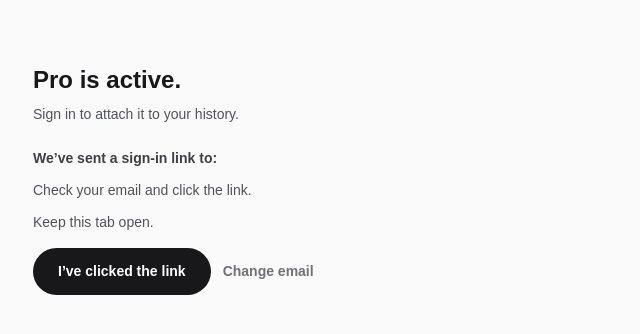
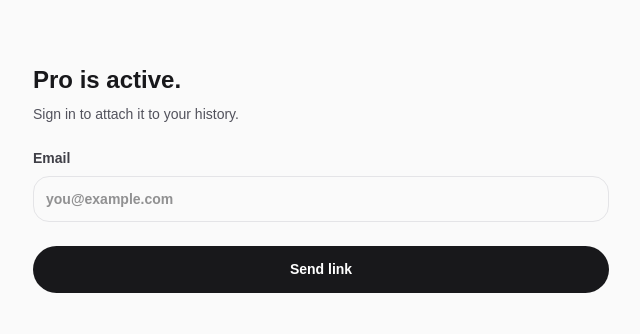
Before and after one commit to bbyjae-django-lab/quadrant, a Next.js app: page /billing/success in a window 1280 px wide. Shown: the top 334 px of the page, without its empty margins (319-959 px from the left). Built offline with nearby package versions, Linux system fonts and the light colour scheme; no server answers.

Commit message:
Goal: Make /billing/success a calm, deterministic state machine (no flicker, no loops).

```diff
--- /dev/null
+++ b/app/api/stripe/session/route.ts
@@ -0,0 +1,30 @@
+import { NextResponse } from "next/server";
+import Stripe from "stripe";
+
+const stripe = new Stripe(process.env.STRIPE_SECRET_KEY ?? "", {
+  apiVersion: "2024-04-10",
+});
+
+export async function GET(req: Request) {
+  const url = new URL(req.url);
+  const sessionId = url.searchParams.get("session_id");
+
+  if (!sessionId) {
+    return NextResponse.json({ error: "Missing session_id" }, { status: 400 });
+  }
+
+  try {
+    const session = await stripe.checkout.sessions.retrieve(sessionId);
+    const email =
+      session.customer_details?.email ?? session.customer_email ?? null;
+    const customerId =
+      typeof session.customer === "string" ? session.customer : null;
+
+    return NextResponse.json({ email, customerId });
+  } catch (error) {
+    return NextResponse.json(
+      { error: "Failed to fetch session" },
+      { status: 500 },
+    );
+  }
+}
--- a/app/billing/success/SuccessClient.tsx
+++ b/app/billing/success/SuccessClient.tsx
@@ -1,19 +1,19 @@
 "use client";
 
-import { useEffect, useMemo, useRef, useState } from "react";
+import { useCallback, useEffect, useMemo, useRef, useState } from "react";
 import { useRouter, useSearchParams } from "next/navigation";
 
 import { getSupabaseClient } from "../../lib/supabaseClient";
 
+const STORAGE_SESSION_KEY = "quadrant_success_session_id";
 const STORAGE_EMAIL_KEY = "quadrant_success_email";
 const STORAGE_PENDING_KEY = "quadrant_success_pending_attach";
-const POLL_INTERVAL_MS = 1000;
-const POLL_TIMEOUT_MS = 30000;
 const CHECK_DEBOUNCE_MS = 750;
 
-type Status =
-  | "idle"
-  | "emailSent"
+type Step =
+  | "loading"
+  | "need_email"
+  | "email_sent"
   | "checking"
   | "attaching"
   | "success"
@@ -22,12 +22,16 @@ type Status =
 export default function SuccessClient() {
   const router = useRouter();
   const searchParams = useSearchParams();
+  const [step, setStep] = useState<Step>("loading");
   const [email, setEmail] = useState("");
-  const [status, setStatus] = useState<Status>("idle");
   const [error, setError] = useState<string | null>(null);
   const isCheckingRef = useRef(false);
   const lastAttemptAtRef = useRef(0);
-  const pollingRef = useRef<number | null>(null);
+  const emailRef = useRef("");
+
+  useEffect(() => {
+    emailRef.current = email;
+  }, [email]);
 
   const redirectTo = useMemo(() => {
     if (typeof window === "undefined") {
@@ -35,19 +39,19 @@ export default function SuccessClient() {
     }
     const params = new URLSearchParams(searchParams?.toString());
     params.set("attached", "1");
-    const query = params.toString();
-    return `${window.location.origin}/billing/success?${query}`;
+    return `${window.location.origin}/billing/success?${params.toString()}`;
   }, [searchParams]);
 
-  const clearPending = () => {
+  const clearPending = useCallback(() => {
     if (typeof window === "undefined") {
       return;
     }
+    localStorage.removeItem(STORAGE_SESSION_KEY);
     localStorage.removeItem(STORAGE_EMAIL_KEY);
     localStorage.removeItem(STORAGE_PENDING_KEY);
-  };
+  }, []);
 
-  const checkSessionAndAttach = async () => {
+  const checkSessionAndAttach = useCallback(async () => {
     const now = Date.now();
     if (isCheckingRef.current) {
       return;
@@ -62,64 +66,110 @@ export default function SuccessClient() {
       isCheckingRef.current = false;
       return;
     }
-    setStatus("checking");
+    setStep("checking");
     const sessionResult = await client.auth.getSession();
     const session = sessionResult.data.session;
     const user = session?.user;
     if (!user || !session?.access_token) {
-      setStatus("emailSent");
-      setError("Not signed in yet. Click the link in your email, then try again.");
+      setStep("email_sent");
+      setError(
+        "Not signed in yet. Click the link in your email, then try again.",
+      );
       isCheckingRef.current = false;
       return;
     }
     const storedEmail =
-      email.trim() ||
+      emailRef.current.trim() ||
       (typeof window !== "undefined"
         ? localStorage.getItem(STORAGE_EMAIL_KEY) ?? ""
         : "");
     if (!storedEmail) {
-      setStatus("emailSent");
+      setStep("email_sent");
       isCheckingRef.current = false;
       return;
     }
-    setStatus("attaching");
+    setStep("attaching");
+    const sessionId =
+      typeof window !== "undefined"
+        ? localStorage.getItem(STORAGE_SESSION_KEY)
+        : null;
     const response = await fetch("/api/billing/attach", {
       method: "POST",
       headers: {
         "Content-Type": "application/json",
         Authorization: `Bearer ${session.access_token}`,
       },
-      body: JSON.stringify({ email: storedEmail }),
+      body: JSON.stringify({ email: storedEmail, session_id: sessionId }),
     });
     if (!response.ok) {
       console.warn("Billing attach failed.");
-      setStatus("error");
+      setStep("error");
       setError("Couldn’t confirm Pro yet. Try again.");
       isCheckingRef.current = false;
       return;
     }
-    setStatus("success");
+    setStep("success");
     clearPending();
     window.setTimeout(() => {
       router.replace("/dashboard");
     }, 800);
     isCheckingRef.current = false;
-  };
+  }, [clearPending, router]);
+
+  useEffect(() => {
+    let active = true;
+    const init = async () => {
+      const sessionId = searchParams?.get("session_id");
+      if (typeof window !== "undefined" && sessionId) {
+        localStorage.setItem(STORAGE_SESSION_KEY, sessionId);
+      }
+      const storedEmail =
+        typeof window !== "undefined"
+          ? localStorage.getItem(STORAGE_EMAIL_KEY) ?? ""
+          : "";
+      const pending =
+        typeof window !== "undefined"
+          ? localStorage.getItem(STORAGE_PENDING_KEY) === "1"
+          : false;
+      let resolvedEmail = storedEmail;
+      if (!resolvedEmail && sessionId) {
+        try {
+          const response = await fetch(
+            `/api/stripe/session?session_id=${encodeURIComponent(sessionId)}`,
+          );
+          if (response.ok) {
+            const data = (await response.json()) as { email?: string | null };
+            if (data?.email) {
+              resolvedEmail = data.email;
+            }
+          }
+        } catch {
+          // ignore
+        }
+      }
+      if (!active) {
+        return;
+      }
+      if (resolvedEmail) {
+        setEmail(resolvedEmail);
+      }
+      if (pending && resolvedEmail) {
+        setStep("email_sent");
+      } else {
+        setStep("need_email");
+      }
+    };
+    void init();
+    return () => {
+      active = false;
+    };
+  }, [searchParams]);
 
   useEffect(() => {
     const client = getSupabaseClient();
     if (!client) {
       return;
     }
-    if (typeof window !== "undefined") {
-      const storedEmail = localStorage.getItem(STORAGE_EMAIL_KEY);
-      const pending = localStorage.getItem(STORAGE_PENDING_KEY);
-      if (storedEmail && pending === "1") {
-        setEmail(storedEmail);
-        setStatus("emailSent");
-      }
-    }
-    void checkSessionAndAttach();
     const { data: subscription } = client.auth.onAuthStateChange(
       (_event, session) => {
         if (session && localStorage.getItem(STORAGE_PENDING_KEY) === "1") {
@@ -142,29 +192,11 @@ export default function SuccessClient() {
       }
     };
     window.addEventListener("storage", handleStorage);
-    const start = Date.now();
-    pollingRef.current = window.setInterval(() => {
-      const pending =
-        typeof window !== "undefined" &&
-        localStorage.getItem(STORAGE_PENDING_KEY) === "1";
-      if (!pending) {
-        return;
-      }
-      void checkSessionAndAttach();
-      if (Date.now() - start > POLL_TIMEOUT_MS && pollingRef.current) {
-        window.clearInterval(pollingRef.current);
-        pollingRef.current = null;
-      }
-    }, POLL_INTERVAL_MS);
     return () => {
       subscription?.subscription.unsubscribe();
       window.removeEventListener("storage", handleStorage);
-      if (pollingRef.current) {
-        window.clearInterval(pollingRef.current);
-        pollingRef.current = null;
-      }
     };
-  }, [router]);
+  }, [checkSessionAndAttach]);
 
   const handleSendLink = async () => {
     if (!email.trim()) {
@@ -175,7 +207,7 @@ export default function SuccessClient() {
       return;
     }
     setError(null);
-    setStatus("checking");
+    setStep("checking");
     if (typeof window !== "undefined") {
       localStorage.setItem(STORAGE_EMAIL_KEY, email.trim());
       localStorage.setItem(STORAGE_PENDING_KEY, "1");
@@ -185,15 +217,15 @@ export default function SuccessClient() {
       options: redirectTo ? { emailRedirectTo: redirectTo } : undefined,
     });
     if (!error) {
-      setStatus("emailSent");
+      setStep("email_sent");
       return;
     }
-    setStatus("error");
+    setStep("error");
     setError("Unable to send link.");
   };
 
   const renderBody = () => {
-    if (status === "success") {
+    if (step === "success") {
       return (
         <div className="space-y-2 text-sm text-zinc-600">
           <p>Pro is active.</p>
@@ -202,7 +234,7 @@ export default function SuccessClient() {
         </div>
       );
     }
-    if (status === "emailSent" || status === "checking" || status === "attaching") {
+    if (step === "email_sent" || step === "checking" || step === "attaching") {
       return (
         <div className="space-y-3 text-sm text-zinc-600">
           <div>
@@ -227,16 +259,16 @@ export default function SuccessClient() {
               type="button"
               className="btn-tertiary text-sm"
               onClick={() => {
-                setStatus("idle");
+                setStep("need_email");
                 setError(null);
-                setEmail("");
+                setEmail(emailRef.current);
                 clearPending();
               }}
             >
               Change email
             </button>
           </div>
-          {(status === "checking" || status === "attaching") ? (
+          {step === "checking" || step === "attaching" ? (
             <p className="text-xs text-zinc-500">Checking sign-in…</p>
           ) : null}
         </div>
@@ -277,7 +309,7 @@ export default function SuccessClient() {
           </p>
         </div>
         {renderBody()}
-        {status === "error" && error ? (
+        {step === "error" && error ? (
           <p className="text-xs text-zinc-500">{error}</p>
         ) : null}
       </main>
```
